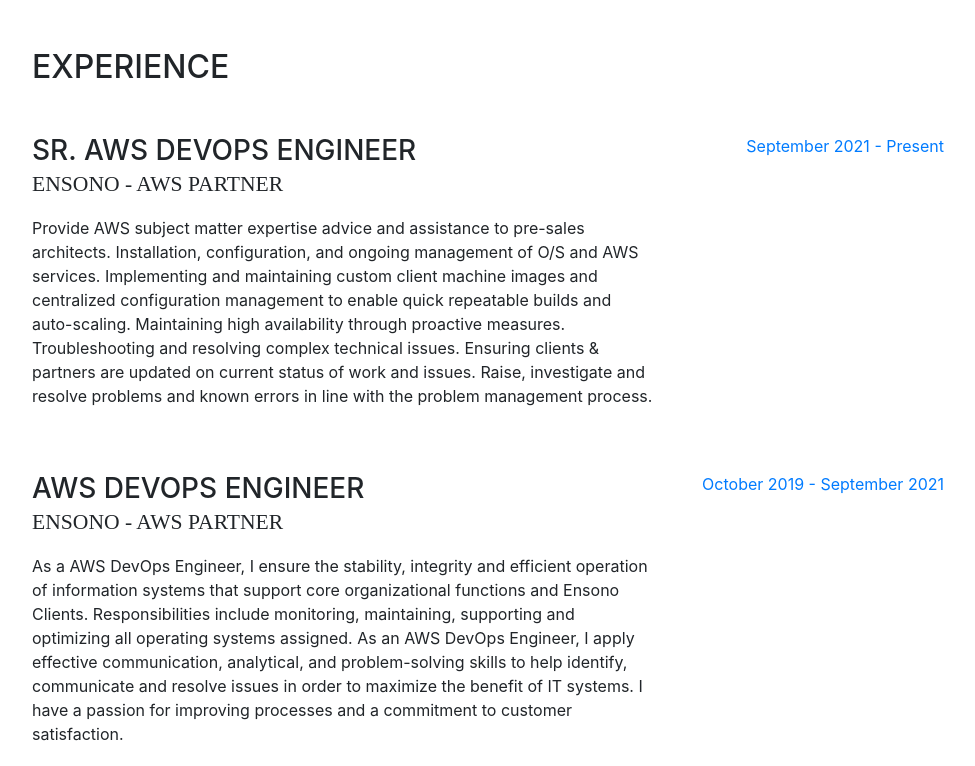
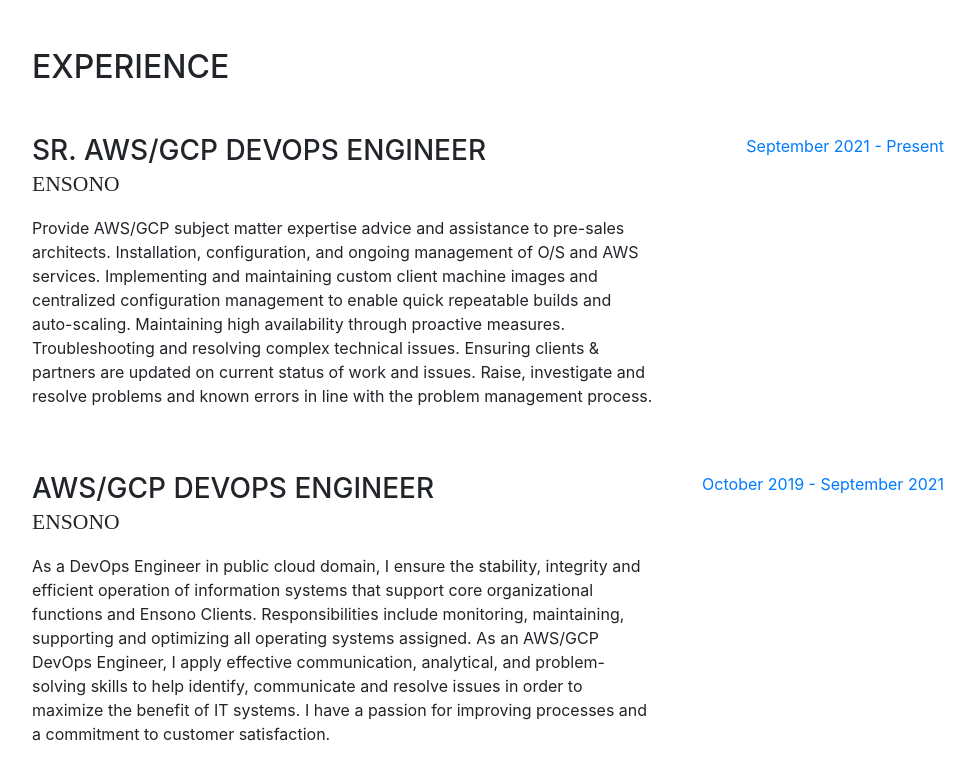
Before and after one commit to lethompson/lethompson.github.io, a website with bundled scripts: page index.html in a window 1280 px wide. Shown: the part 800-1566 px from the top of the page, without its empty margins (288-1263 px from the left). Built offline with nearby package versions, Linux system fonts and the light colour scheme; a web font is replaced by a local one.

Commit message:
Add files via upload

```diff
--- a/index.html
+++ b/index.html
@@ -128,7 +128,7 @@
           </ul>
             <br><br>
             <!-- Auto width -->
-            <button class="btn"><a href="LT_Resume.pdf"><i class="fa fa-download"></i> Resume</a></button>
+            <button class="btn"><a href="ResumeLT.pdf"><i class="fa fa-download"></i> Resume</a></button>
         </div>
 
 
@@ -142,9 +142,9 @@
 
           <div class="resume-item d-flex flex-column flex-md-row mb-5">
             <div class="resume-content mr-auto">
-              <h3 class="mb-0">Sr. AWS DevOps Engineer</h3>
-              <div class="subheading mb-3">Ensono - AWS Partner</div>
-              <p>Provide AWS subject matter expertise advice and assistance to pre-sales architects. Installation, configuration, and ongoing management of O/S and AWS services. Implementing and maintaining custom client machine images and centralized configuration management to enable quick repeatable builds and auto-scaling. Maintaining high availability through proactive measures. Troubleshooting and resolving complex technical issues. Ensuring clients &amp; partners are updated on current status of work and issues. Raise, investigate and resolve problems and known errors in line with the problem management process.</p>
+              <h3 class="mb-0">Sr. AWS/GCP DevOps Engineer</h3>
+              <div class="subheading mb-3">Ensono</div>
+              <p>Provide AWS/GCP subject matter expertise advice and assistance to pre-sales architects. Installation, configuration, and ongoing management of O/S and AWS services. Implementing and maintaining custom client machine images and centralized configuration management to enable quick repeatable builds and auto-scaling. Maintaining high availability through proactive measures. Troubleshooting and resolving complex technical issues. Ensuring clients &amp; partners are updated on current status of work and issues. Raise, investigate and resolve problems and known errors in line with the problem management process.</p>
 
             </div>
             <div class="resume-date text-md-right">
@@ -154,9 +154,9 @@
 
           <div class="resume-item d-flex flex-column flex-md-row mb-5">
             <div class="resume-content mr-auto">
-              <h3 class="mb-0">AWS DevOps Engineer</h3>
-              <div class="subheading mb-3">Ensono - AWS Partner</div>
-              <p>As a AWS DevOps Engineer, I ensure the stability, integrity and efficient operation of information systems that support core organizational functions and Ensono Clients. Responsibilities include monitoring, maintaining, supporting and optimizing all operating systems assigned. As an AWS DevOps Engineer, I apply effective communication, analytical, and problem-solving skills to help identify, communicate and resolve issues in order to maximize the benefit of IT systems. I have a passion for improving processes and a commitment to customer satisfaction.</p>
+              <h3 class="mb-0">AWS/GCP DevOps Engineer</h3>
+              <div class="subheading mb-3">Ensono</div>
+              <p>As a DevOps Engineer in public cloud domain, I ensure the stability, integrity and efficient operation of information systems that support core organizational functions and Ensono Clients. Responsibilities include monitoring, maintaining, supporting and optimizing all operating systems assigned. As an AWS/GCP DevOps Engineer, I apply effective communication, analytical, and problem-solving skills to help identify, communicate and resolve issues in order to maximize the benefit of IT systems. I have a passion for improving processes and a commitment to customer satisfaction.</p>
 
                Fully functional and self-directed
               <ul>
@@ -544,6 +544,7 @@
      <section class="resume-section p-3 p-lg-5 d-flex flex-column" id="certs">
         <div class="my-auto">
           <h2 class="mb-5">Certificatons</h2>
+           <div class="subheading mb-3">Certified Kubernetes Administrator (CKA) - <a href="https://www.credly.com/badges/24ee0a04-faff-4ad6-9da2-513a25875f4b">CKA Certified</a></div>
            <div class="subheading mb-3">AWS Certified Cloud Practitioner - <a href="AWS%20Certified%20Cloud%20Practitioner%20certificate.pdf">PDF Certifcate</a></div>
            <div class="subheading mb-3">AWS Certified Solution Architect Associate - <a href="AWS%20Certified%20Solutions%20Architect%20-%20Associate%20certificate.pdf">PDF Certificate</a></div>
            <div class="subheading mb-3">AWS Certified SysOps Administrator Associate - <a href="AWS%20Certified%20SysOps%20Administrator%20-%20Associate%20certificate.pdf">PDF Certificate</a></div>
```
Also changed, not shown: 1 other file.
